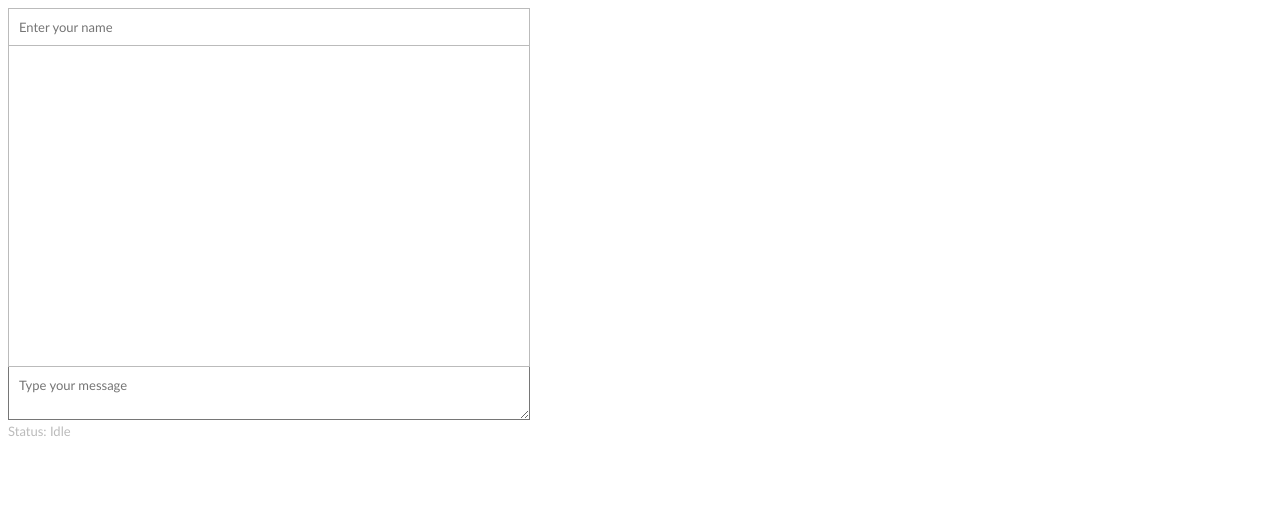
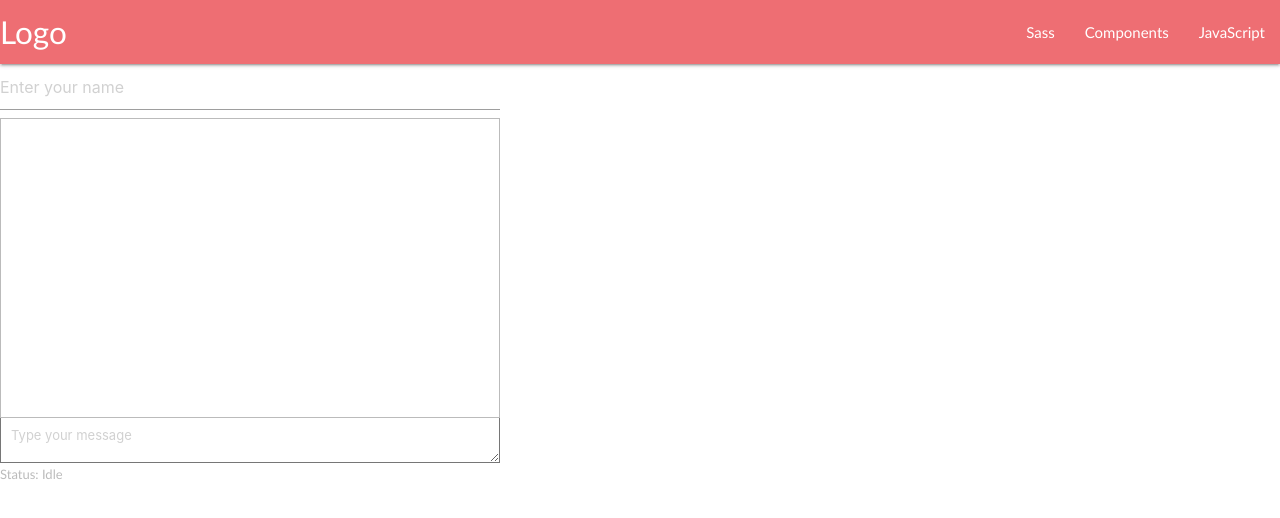
Before and after one commit to sanlouise/nodejs-chat, a plain HTML site: page index.html in a window 1280 px wide. Drawn offline with nearby package versions, Linux system fonts and the light colour scheme; no server answers.

Commit message:
Add Materialize for styling

```diff
--- a/css/main.css
+++ b/css/main.css
@@ -31,7 +31,6 @@ input {
     padding: 10px;
     border-bottom: 0;
     margin: 0;
-    outline: none;
 }
 
 .chat textarea {
@@ -39,7 +38,6 @@ input {
     padding:10px;
     margin:0;
     border-top:0;
-    outline: none;
     /*Cannot drag the box horizontally*/
     max-width: 100%
 
--- a/index.html
+++ b/index.html
@@ -3,8 +3,23 @@
     <head>
         <title>Chat</title>
         <link rel="stylesheet" href="css/main.css">
+        <link rel="stylesheet" href="https://cdnjs.cloudflare.com/ajax/libs/materialize/0.97.6/css/materialize.min.css">
+        <script src="https://cdnjs.cloudflare.com/ajax/libs/materialize/0.97.6/js/materialize.min.js"></script>
     </head>
     <body>
+        <nav>
+           <div class="nav-wrapper">
+             <a href="#" class="brand-logo">Logo</a>
+             <ul id="nav-mobile" class="right hide-on-med-and-down">
+               <li><a href="sass.html">Sass</a></li>
+               <li><a href="badges.html">Components</a></li>
+               <li><a href="collapsible.html">JavaScript</a></li>
+             </ul>
+           </div>
+         </nav>
+
+
+
         <div class="chat">
             <input type="text" class="chat-name" placeholder="Enter your name">
             <div class="chat-messages"></div>
```
Also changed, not shown: 2 other files.
